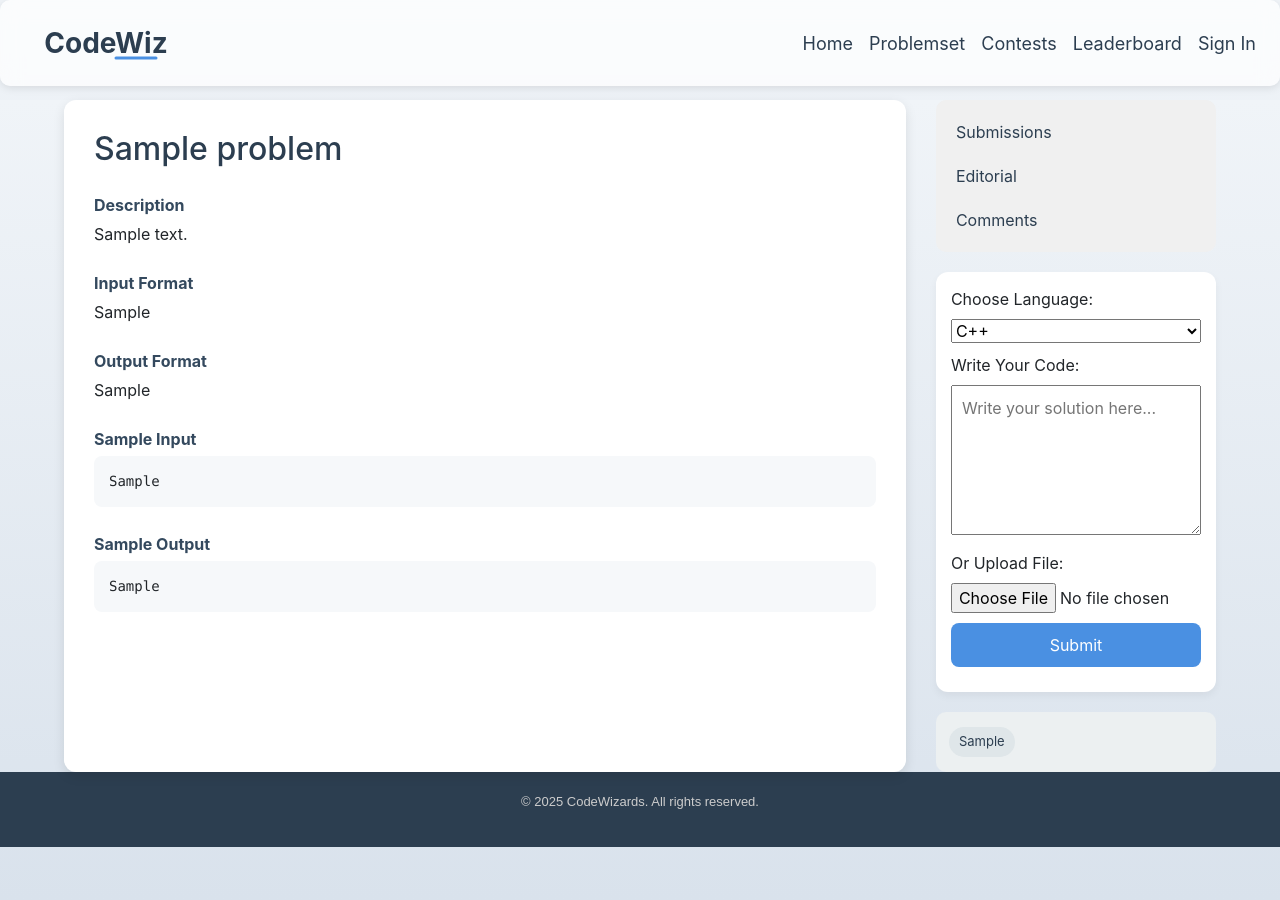
After one commit to hamim-nibir/CodeWiz, a PHP site: page /view_problem.php?id=1 in a window 1280 px wide. The commit adds this page. Run offline with PHP 8.4, Linux system fonts and the light colour scheme; tables that the repository leaves empty or names only in its code hold one stand-in row (values such as "Sample post").

Commit message:
updated on 29th april

```diff
--- /dev/null
+++ b/mini_footer.css
@@ -0,0 +1,10 @@
+.site-footer {
+    background-color: #2c3e50;
+    color: #fff;
+    padding: 20px 10px;
+    font-family: 'Poppins', sans-serif;
+    width: 100%;
+    text-align: center;
+    margin-top: auto;
+    clear: both;
+}
--- /dev/null
+++ b/mini_footer.php
@@ -0,0 +1,19 @@
+<!DOCTYPE html>
+<html lang="en">
+<head>
+<meta charset="UTF-8">
+    <meta name="viewport" content="width=device-width, initial-scale=1.0">
+    <link rel="stylesheet" href="mini_footer.css">
+    <link rel="stylesheet" href="https://maxcdn.bootstrapcdn.com/bootstrap/4.5.2/css/bootstrap.min.css">
+    <script src="https://code.jquery.com/jquery-3.6.0.min.js"></script>
+    <script src="https://maxcdn.bootstrapcdn.com/bootstrap/4.5.2/js/bootstrap.min.js"></script>
+    <title>Document</title>
+</head>
+<body>
+<footer class="site-footer">
+
+        <p class="footer-note">© 2025 CodeWizards. All rights reserved.</p>
+</footer>
+
+</body>
+</html>
--- /dev/null
+++ b/navbar.php
@@ -0,0 +1,47 @@
+<!DOCTYPE html>
+<html lang="en">
+<head>
+<meta charset="utf-8">
+    <title>CodeWiz - Competitive Programming Hub</title>
+    <meta name="viewport" content="width=device-width, initial-scale=1">
+    <link rel="stylesheet" href="https://maxcdn.bootstrapcdn.com/bootstrap/4.5.2/css/bootstrap.min.css">
+    <script src="https://code.jquery.com/jquery-3.6.0.min.js"></script>
+    <script src="https://maxcdn.bootstrapcdn.com/bootstrap/4.5.2/js/bootstrap.min.js"></script>
+    <link rel="stylesheet" href="style.css">
+</head>
+<body>
+<nav class="navbar navbar-expand-lg navbar-light fixed-top">
+        <a class="navbar-brand">
+            <div class="logo-container">
+                <svg width="180" height="60" viewBox="0 0 180 60" xmlns="http://www.w3.org/2000/svg">
+                    <text x="90" y="40" class="codewiz-text">CodeWiz</text>
+                    <line x1="40" y1="45" x2="140" y2="45" class="underline" stroke-linecap="round"/>
+                </svg>
+            </div>
+        </a>
+        <button class="navbar-toggler" type="button" data-toggle="collapse" data-target="#navbarNav">
+            <span class="navbar-toggler-icon"></span>
+        </button>
+        <div class="collapse navbar-collapse justify-content-end" id="navbarNav">
+            <ul class="navbar-nav">
+                <li class="nav-item">
+                    <a class="nav-link active" href="home.php">Home</a>
+                </li>
+                <li class="nav-item">
+                    <a class="nav-link" href="problemset.php">Problemset</a>
+                </li>
+                <li class="nav-item">
+                    <a class="nav-link" href="contests.php">Contests</a>
+                </li>
+                <li class="nav-item">
+                    <a class="nav-link" href="leaderboard.php">Leaderboard</a>
+                </li>
+                <li class="nav-item">
+                    <a class="nav-link" href="signin.php">Sign In</a>
+                </li>
+            </ul>
+        </div>
+    </nav>
+
+</body>
+</html>
--- a/style.css
+++ b/style.css
@@ -4,16 +4,18 @@
     box-sizing: border-box;
 }
 
-body {
+html, body {
     background: linear-gradient(to bottom, #f0f4f8, #d9e2ec);
     font-family: 'Poppins', sans-serif;
     color: #333;
+    margin: 0;
+    padding: 0;
+    height: 100%;
+}
+.page-container {
+    min-height: 100vh;
     display: flex;
     flex-direction: column;
-    justify-content: center;
-    align-items: center;
-    height: 100vh;
-    overflow: hidden;
 }
 
 .navbar {
@@ -47,7 +49,8 @@ body {
 .hero {
     text-align: center;
     animation: fadeIn 1.5s ease-out;
-    margin-top: 80px;
+    margin-top: 200px;
+    margin-bottom: 115px;
 }
 
 .hero h2 {
@@ -137,30 +140,78 @@ body {
     100% { stroke-dashoffset: 0; }
 }
 
-/* Extra styling for the problem list */
-.problem-table {
-    width: 90%;
-    margin: 50px auto;
-    border-collapse: collapse;
-    background: #fff;
-    box-shadow: 0 2px 8px rgba(0,0,0,0.1);
-    border-radius: 10px;
-    overflow: hidden;
+/* Footer Styles */
+.site-footer {
+    background-color: #2c3e50;
+    color: #fff;
+    padding: 40px 20px;
+    font-family: 'Poppins', sans-serif;
+    width: 100%;
+    text-align: center;
+    margin-top: auto;
+    clear: both;
 }
-.problem-table th, .problem-table td {
-    padding: 15px 20px;
-    border-bottom: 1px solid #eee;
-    text-align: left;
+
+.footer-container {
+    max-width: 1000px;
+    margin: 0 auto;
 }
-.problem-table th {
-    background-color: #4a90e2;
+
+.team-title {
+    font-size: 26px;
+    margin-bottom: 30px;
+    font-weight: bold;
+}
+
+.team-cards {
+    display: flex;
+    flex-wrap: wrap;
+    justify-content: center;
+    gap: 25px;
+    margin-bottom: 30px;
+}
+
+.team-card {
+    background-color: #34495e;
+    padding: 20px;
+    border-radius: 16px;
+    width: 220px;
+    text-align: center;
+    box-shadow: 0 4px 12px rgba(0,0,0,0.15);
+    transition: transform 0.3s ease;
+}
+
+.team-card:hover {
+    transform: translateY(-5px);
+}
+
+.member-photo {
+    width: 100px;
+    height: 100px;
+    border-radius: 50%;
+    object-fit: cover;
+    margin-bottom: 12px;
+    border: 3px solid #fff;
+}
+
+.team-card h3 {
+    margin: 10px 0 6px;
+    font-size: 18px;
     color: #fff;
 }
-.problem-title {
-    color: #2c3e50;
-    text-decoration: none;
-    font-weight: bold;
+
+.team-card .role {
+    font-size: 14px;
+    color: #bbb;
+    margin-bottom: 4px;
 }
-.problem-title:hover {
-    color: #4a90e2;
+
+.team-card .email {
+    font-size: 13px;
+    color: #aaa;
 }
+
+.footer-note {
+    font-size: 13px;
+    color: #ccc;
+}
--- /dev/null
+++ b/view_problem.css
@@ -0,0 +1,109 @@
+.main-container {
+    display: flex;
+    margin-top: 100px;
+    padding: 0 5%;
+    gap: 30px;
+}
+
+.left-pane {
+    width: 75%;
+    background-color: #fff;
+    padding: 30px;
+    border-radius: 12px;
+    box-shadow: 0 4px 12px rgba(0,0,0,0.1);
+}
+
+.left-pane h2 {
+    color: #2c3e50;
+    margin-bottom: 20px;
+}
+
+.section-title {
+    font-weight: bold;
+    margin-top: 25px;
+    margin-bottom: 5px;
+    color: #34495e;
+}
+
+pre {
+    background-color: #f6f8fa;
+    padding: 15px;
+    border-radius: 8px;
+    overflow-x: auto;
+}
+
+.right-pane {
+    width: 25%;
+    display: flex;
+    flex-direction: column;
+    gap: 20px;
+}
+
+.side-nav {
+    background-color: #f0f0f0;
+    padding: 10px;
+    border-radius: 10px;
+}
+
+.side-nav a {
+    display: block;
+    padding: 10px;
+    color: #2c3e50;
+    text-decoration: none;
+    border-radius: 6px;
+}
+
+.side-nav a:hover {
+    background-color: #4a90e2;
+    color: white;
+}
+
+.submit-box {
+    background-color: #ffffff;
+    padding: 15px;
+    border-radius: 12px;
+    box-shadow: 0 4px 8px rgba(0,0,0,0.05);
+}
+
+.submit-box select,
+.submit-box textarea,
+.submit-box input[type="file"],
+.submit-box button {
+    width: 100%;
+    margin-bottom: 10px;
+}
+
+.submit-box textarea {
+    height: 150px;
+    resize: vertical;
+    padding: 10px;
+}
+
+.submit-box button {
+    background-color: #4a90e2;
+    color: white;
+    padding: 10px;
+    border: none;
+    border-radius: 8px;
+    cursor: pointer;
+}
+
+.submit-box button:hover {
+    background-color: #3b78c2;
+}
+
+.tag-buttons {
+    background-color: #ecf0f1;
+    padding: 10px;
+    border-radius: 10px;
+}
+
+.tag-buttons span {
+    display: inline-block;
+    background-color: #dfe6e9;
+    padding: 5px 10px;
+    margin: 5px 3px;
+    border-radius: 20px;
+    font-size: 13px;
+    color: #2c3e50;
+}
--- /dev/null
+++ b/view_problem.php
@@ -0,0 +1,127 @@
+<?php
+// Connect to database
+$servername = "localhost";
+$username = "root";
+$password = "";
+$dbname = "codewiz"; // 🔁 Change to your DB name
+
+$conn = new mysqli($servername, $username, $password, $dbname);
+
+// Check DB connection
+if ($conn->connect_error) {
+    die("Connection failed: " . $conn->connect_error);
+}
+
+// Fetch problem by ID from GET
+$problem = null;
+if (isset($_GET['id'])) {
+    $id = intval($_GET['id']);
+    $sql = "SELECT * FROM problems WHERE id = $id";
+    $result = $conn->query($sql);
+    if ($result && $result->num_rows > 0) {
+        $problem = $result->fetch_assoc();
+    } else {
+        die("Problem not found.");
+    }
+} else {
+    die("No problem ID specified.");
+}
+?>
+
+<!DOCTYPE html>
+<html lang="en">
+<head>
+<meta charset="utf-8">
+    <title>CodeWiz - Competitive Programming Hub</title>
+    <meta name="viewport" content="width=device-width, initial-scale=1">
+    <link rel="stylesheet" href="https://maxcdn.bootstrapcdn.com/bootstrap/4.5.2/css/bootstrap.min.css">
+    <script src="https://code.jquery.com/jquery-3.6.0.min.js"></script>
+    <script src="https://maxcdn.bootstrapcdn.com/bootstrap/4.5.2/js/bootstrap.min.js"></script>
+    <link rel="stylesheet" href="style.css">
+    <link rel="stylesheet" href="view_problem.css">
+</head>
+<body>
+
+<?php include('navbar.php'); ?>
+
+<!-- Main Section -->
+<div class="main-container">
+    <!-- Left Pane: Problem Description -->
+    <div class="left-pane">
+        <h2><?php echo htmlspecialchars($problem['title']); ?></h2>
+
+        <div class="section">
+            <div class="section-title">Description</div>
+            <p><?php echo nl2br(htmlspecialchars($problem['description'])); ?></p>
+        </div>
+
+        <div class="section">
+            <div class="section-title">Input Format</div>
+            <p><?php echo nl2br(htmlspecialchars($problem['input_format'])); ?></p>
+        </div>
+
+        <div class="section">
+            <div class="section-title">Output Format</div>
+            <p><?php echo nl2br(htmlspecialchars($problem['output_format'])); ?></p>
+        </div>
+
+        <div class="section">
+            <div class="section-title">Sample Input</div>
+            <pre><?php echo htmlspecialchars($problem['sample_input']); ?></pre>
+        </div>
+
+        <div class="section">
+            <div class="section-title">Sample Output</div>
+            <pre><?php echo htmlspecialchars($problem['sample_output']); ?></pre>
+        </div>
+    </div>
+
+    <!-- Right Pane -->
+    <div class="right-pane">
+
+        <!-- Side Navbar -->
+        <div class="side-nav">
+            <a href="#">Submissions</a>
+            <a href="#">Editorial</a>
+            <a href="#">Comments</a>
+        </div>
+
+        <!-- Submission Box -->
+        <div class="submit-box">
+            <form action="submit.php" method="post" enctype="multipart/form-data">
+                <input type="hidden" name="problem_id" value="<?php echo $problem['id']; ?>">
+
+                <label for="language">Choose Language:</label>
+                <select name="language" id="language" required>
+                    <option value="cpp">C++</option>
+                    <option value="java">Java</option>
+                    <option value="python">Python</option>
+                </select>
+
+                <label for="code">Write Your Code:</label>
+                <textarea name="code" id="code" placeholder="Write your solution here..." required></textarea>
+
+                <label for="code_file">Or Upload File:</label>
+                <input type="file" name="code_file" id="code_file" accept=".cpp,.py,.java">
+
+                <button type="submit">Submit</button>
+            </form>
+        </div>
+
+        <!-- Tag Buttons -->
+        <div class="tag-buttons">
+            <?php
+            $tags = explode(',', $problem['tags']);
+            foreach ($tags as $tag) {
+                echo '<span>' . htmlspecialchars(trim($tag)) . '</span>';
+            }
+            ?>
+        </div>
+    </div>
+</div>
+<?php include('mini_footer.php'); ?>
+
+</body>
+</html>
+
+<?php $conn->close(); ?>
```
Also changed, not shown: dbconnection.php (added, +13 -0 lines), footer.php (added, +57 -0 lines), home.php (+6 -33 lines), problemset.css (added, +72 -0 lines), problemset.php (+65 -56 lines), README.md, nibir.jpg (added).
